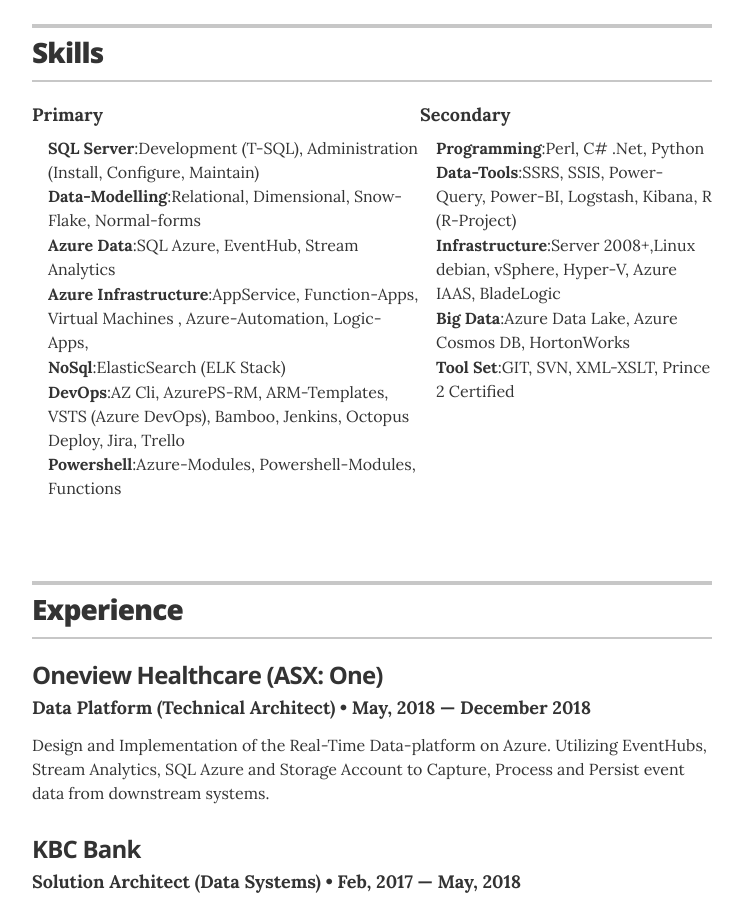
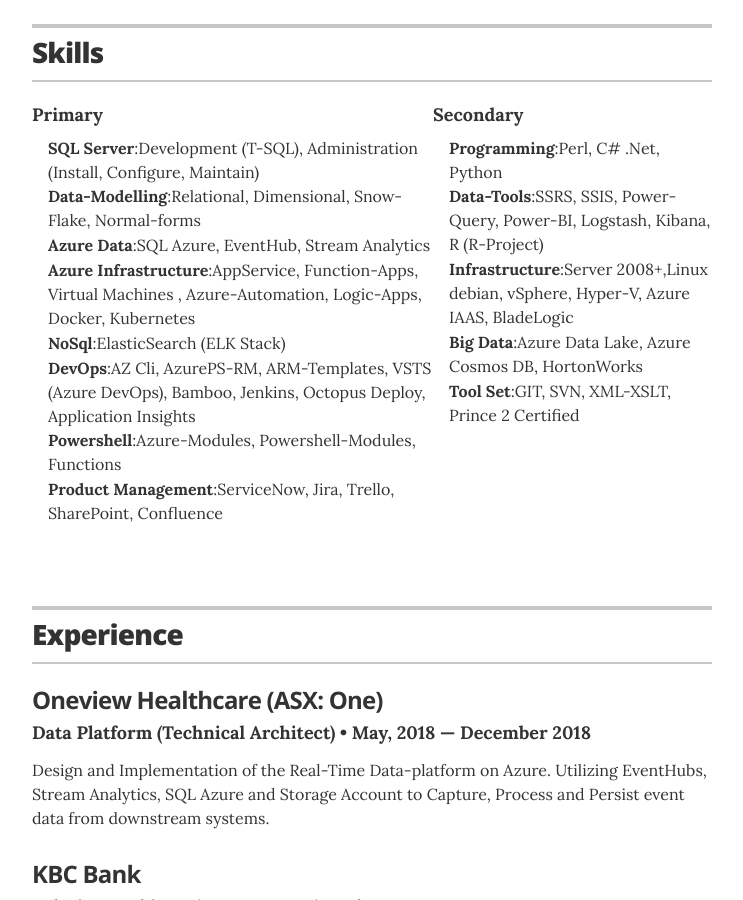
Before and after one commit to kgeorge314/resume, a Jekyll site: the page built from index.html, in a window 1280 px wide and 900 px high, scrolled down 467 px. Shown: the whole window, without its empty margins (268-1011 px from the left). Built offline with Jekyll 4.4.1, drawn with Linux system fonts in a browser that asks for light colours.

Commit message:
Adding in Docker and Application Insights

```diff
--- a/_data/skills_advanced.yml
+++ b/_data/skills_advanced.yml
@@ -8,13 +8,16 @@
   description: SQL Azure, EventHub, Stream Analytics
 
 - skill: Azure Infrastructure
-  description: AppService, Function-Apps, Virtual Machines , Azure-Automation, Logic-Apps,
+  description: AppService, Function-Apps, Virtual Machines , Azure-Automation, Logic-Apps, Docker, Kubernetes
 
 - skill: NoSql
   description: ElasticSearch (ELK Stack)
 
 - skill: DevOps
-  description: AZ Cli, AzurePS-RM, ARM-Templates, VSTS (Azure DevOps), Bamboo, Jenkins, Octopus Deploy, Jira, Trello
+  description: AZ Cli, AzurePS-RM, ARM-Templates, VSTS (Azure DevOps), Bamboo, Jenkins, Octopus Deploy, Application Insights
 
 - skill: Powershell
   description: Azure-Modules, Powershell-Modules, Functions
+
+- skill: Product Management
+  description: ServiceNow, Jira, Trello, SharePoint, Confluence
```
